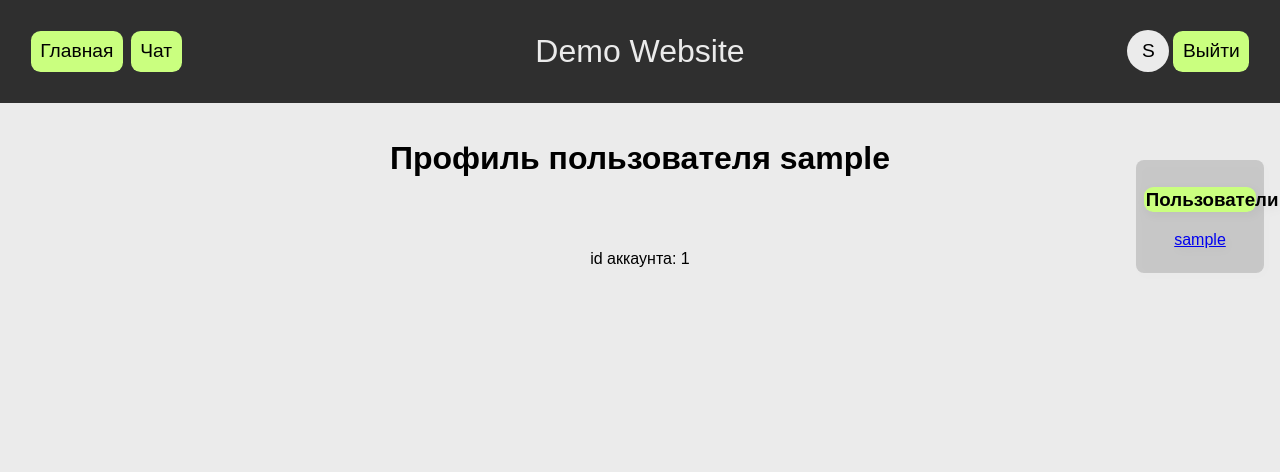
After one commit to artemmalkin/DemoSIte, a Flask app: a page that uses templates/base.html in a window 1280 px wide. The commit adds this page. Shown: the top 472 px of the page. Run offline with Flask 2, Linux system fonts and the light colour scheme; the visitor is signed in with stand-in values (Sample User, id 1); data comes from the database, SQL or seed files in the repository; some libraries are stand-ins or nearby versions.

Commit message:
Error page $ Upgrade authorization & Profile page

```diff
--- a/app.py
+++ b/app.py
@@ -1,14 +1,13 @@
 from datetime import datetime
 
-
+import flask_login
 from flask import Flask, render_template, request, flash, redirect, url_for
+from flask_login import LoginManager, login_user, UserMixin, login_required, current_user
+from flask_migrate import Migrate
 from flask_sqlalchemy import SQLAlchemy
 from sqlalchemy.exc import SQLAlchemyError
-from flask_migrate import Migrate
-from flask_login import LoginManager, login_user, UserMixin, login_required, logout_user, current_user
-from wtforms import Form, BooleanField, StringField, PasswordField, validators
 from werkzeug.security import generate_password_hash, check_password_hash
-
+from wtforms import Form, StringField, PasswordField, validators
 
 app = Flask(__name__)
 app.config['SQLALCHEMY_DATABASE_URI'] = 'postgresql+psycopg2://postgres:postgres@localhost/users?client_encoding=utf8'
@@ -35,54 +34,103 @@ class User(db.Model, UserMixin):
     date = db.Column(db.DateTime, default=datetime.utcnow)
 
     def __repr__(self):
-        return f"<user id{self.id}:{self.login}>"
+        return f"{self.id} {self.login}"
 
 # WTFORMS
 class RegisterForm(Form):
-    login = StringField('Логин', [validators.Length(min=4, max=25)])
-    password = PasswordField('Пароль')
+    login = StringField('Логин', [validators.Length(min=4, max=15)])
+    password = PasswordField('Пароль', [validators.Length(min=8, max=50)])
 
 class LoginForm(Form):
     login = StringField('Логин', [validators.Length(min=4, max=25)])
     password = PasswordField('Пароль')
 
 # HANDLERS
+
+@app.errorhandler(Exception)
+def http_error_handler(e):
+    context = dict()
+    login = ''
+    if current_user.is_authenticated:
+        login = current_user.login
+    context.update(error=e, login=login, users=User.query.all())
+    return render_template('error.html', **context)
+
 @app.route('/')
 def index():
+    context = dict()
+    login = ''
     if current_user.is_authenticated:
-        login = str(current_user.login)
-    return render_template('index.html', users=User.query.all(), login=login)
+        login = current_user.login
+    context.update(login=login, users=User.query.all())
+    return render_template('index.html', **context)
+
+@app.route('/chat')
+@login_required
+def chat():
+    context = dict()
+    login = current_user.login
+    context.update(login=login, users=User.query.all())
+    return render_template('chat.html', **context)
 
 @app.route('/register', methods=['GET', 'POST'])
 def signup():
-    form = RegisterForm(request.form)
-    if request.method == 'POST':
-        try:
-            db.session.add(User(login=request.form.get('login'),
-                                 password=generate_password_hash(request.form.get('password'))))
-            db.session.commit()
-            flash("Вы успешно зарегистрировались!")
-        except SQLAlchemyError as e:
-            db.session.rollback()
-            error = str(e.__dict__['orig'])
-            print(error)
-            if "already exists" in error:
-                flash(f"Такой логин уже зарегистрирован, повторите попытку.")
-
-    return render_template('register.html', form=form, users=User.query.all())
+    context = dict()
+    if current_user.is_anonymous:
+        form = RegisterForm(request.form)
+        if request.method == 'POST':
+            try:
+                db.session.add(User(login=request.form.get('login'),
+                                     password=generate_password_hash(request.form.get('password'))))
+                db.session.commit()
+                flash("Вы успешно зарегистрировались!")
+            except SQLAlchemyError as e:
+                db.session.rollback()
+                error = str(e.__dict__['orig'])
+                print(error)
+                if "already exists" in error:
+                    flash(f"Такой логин уже зарегистрирован, повторите попытку.")
+        context.update(form=form, users=User.query.all())
+        return render_template('register.html', **context)
+    return redirect(url_for('index'))
 
 @app.route('/login', methods=['GET', 'POST'])
 def login():
-    form = LoginForm(request.form)
-    print(form)
-    if request.method == 'POST':
-        user = db.session.query(User).filter(User.login == form.login.data).first()
-        if user and check_password_hash(user.password, form.password.data):
-            login_user(user, remember=False)
-            return redirect(url_for('index'))
-        flash("Неверный логин или пароль")
-        return redirect(url_for('login'))
-    return render_template('login.html', form=form, users=User.query.all())
+    context = dict()
+    if current_user.is_anonymous:
+        form = LoginForm(request.form)
+        if request.method == 'POST':
+            user = db.session.query(User).filter(User.login == form.login.data).first()
+            if user and check_password_hash(user.password, form.password.data):
+                login_user(user, remember=False)
+                return redirect(url_for('index'))
+            flash("Неверный логин или пароль")
+            return redirect(url_for('login'))
+        context.update(form=form, users=User.query.all())
+        return render_template('login.html', **context)
+    return redirect(url_for('index'))
+
+@app.route('/logout')
+@login_required
+def logout():
+    flask_login.logout_user()
+    flash('Вы вышли из аккаунта.')
+    return redirect(url_for('login'))
+
+@app.route('/profile/<username>')
+def profile(username):
+    context = dict()
+    login = ''
+    if current_user.is_authenticated:
+        login = current_user.login
+    if db.session.query(User).filter(User.login == username).first():
+        id = db.session.query(User).filter(User.login == username).first().id
+        context.update(username=username, login=login, id=id, users=User.query.all())
+        return render_template('profile.html', **context)
+    else:
+        context.update(username=False, login=login, users=User.query.all())
+        return render_template('profile.html', **context)
+
 
 
 if __name__ == '__main__':
--- a/requirements.txt
+++ b/requirements.txt
@@ -16,3 +16,6 @@ SQLAlchemy==1.4.31
 virtualenv==20.13.1
 virtualenv-clone==0.5.7
 Werkzeug==2.0.3
+
+WTForms~=3.0.1
+alembic~=1.7.6
--- a/static/css/style.css
+++ b/static/css/style.css
@@ -16,14 +16,11 @@ header {
 }
 .menu_main, .menu_auth {
     display: flex;
-
+    align-items: center;
 }
 .menu_auth {
     margin-left: auto;
     margin-right: 0;
-}
-.menu_main {
-
 }
 .title {
     position: absolute;
@@ -33,7 +30,7 @@ header {
     color: #ebebeb;
     font-size: xx-large;
 }
-.menu_main div, .menu_auth div {
+.button {
     background-color: #caff7f;
     margin: 0.2em;
     padding: 0.5em;
@@ -91,3 +88,13 @@ header {
     border-radius: 0.5em;
     padding: 0.3em;
 }
+.avatar {
+    display: flex;
+    width: 2.2em;
+    height: 2.2em;
+    border-radius: 50%;
+    background-color: #ebebeb;
+    align-items: center;
+    align-content: center;
+    justify-content: center
+}
--- a/templates/base.html
+++ b/templates/base.html
@@ -8,13 +8,18 @@
 <body>
 <header>
     <div class="menu_main">
-        <div><a href="/">Главная</a></div>
-        <div><a href="">Чат</a></div>
+        <div class="button"><a href="/">Главная</a></div>
+        <div class="button"><a href="/chat">Чат</a></div>
     </div>
     <div class="title">Demo Website</div>
     <div class="menu_auth">
-        <div><a href="/login">Вход</a></div>
-        <div><a href="/register">Регистрация</a></div>
+        {% if login %}
+            <a class="avatar" href="/profile/{{ login }}">{{ login.upper()[0] }}</a>
+            <div class="button"><a href="/logout">Выйти</a></div>
+        {% else %}
+            <div class="button"><a href="/login">Вход</a></div>
+            <div class="button"><a href="/register">Регистрация</a></div>
+        {% endif %}
     </div>
 </header>
 
@@ -38,7 +43,7 @@
         <div class="info_block">
             <h3>Пользователи</h3>
             {% for user in users %}
-                <p>{{ user.login }}</p>
+                <p><a href="/profile/{{ user.login }}">{{ user.login }}</a></p>
             {% endfor %}
         </div>
     {% endblock right_content %}
--- /dev/null
+++ b/templates/chat.html
@@ -0,0 +1,4 @@
+{% extends 'base.html' %}
+{% block content %}
+    <h1>Чат</h1><br><br>
+{% endblock content %}
--- /dev/null
+++ b/templates/error.html
@@ -0,0 +1,5 @@
+{% extends 'base.html' %}
+{% block content %}
+    <h1>{{ error }}</h1>
+    <p><a href="{{ url_for('index') }}">На главную</a>
+{% endblock content %}
--- a/templates/index.html
+++ b/templates/index.html
@@ -1,5 +1,6 @@
 {% extends 'base.html' %}
 {% block content %}
+    <h1>Главная страница</h1><br><br>
 {% if login %}
     <p>Привет, {{ login }}!</p>
 {% endif %}
--- /dev/null
+++ b/templates/profile.html
@@ -0,0 +1,9 @@
+{% extends 'base.html' %}
+{% block content %}
+    {% if username %}
+        <h1>Профиль пользователя {{ username }}</h1><br><br>
+        <p>id аккаунта: {{ id }}</p>
+    {% else %}
+        <h1>Пользователь с таким логином не существует.</h1>
+    {% endif %}
+{% endblock content %}
```
